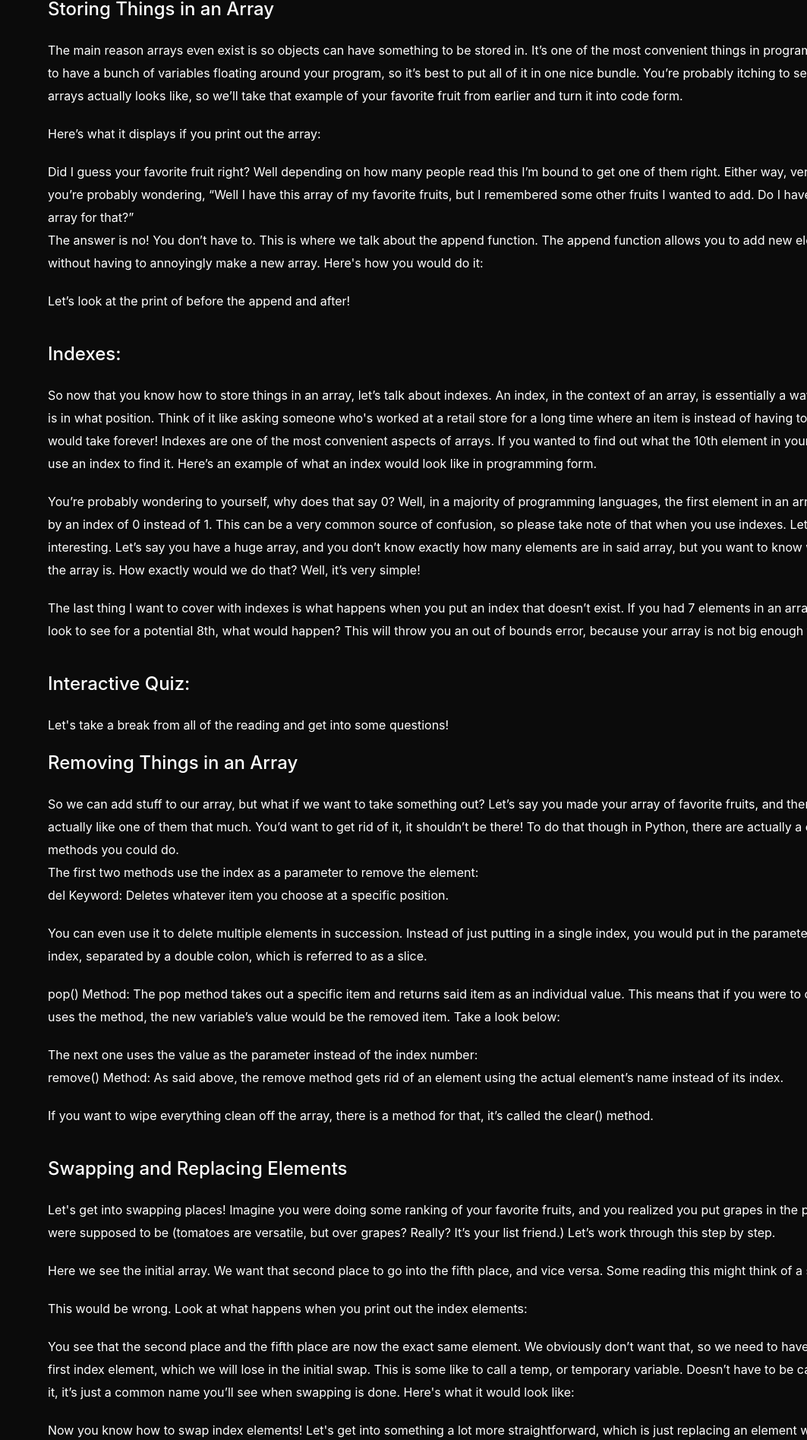
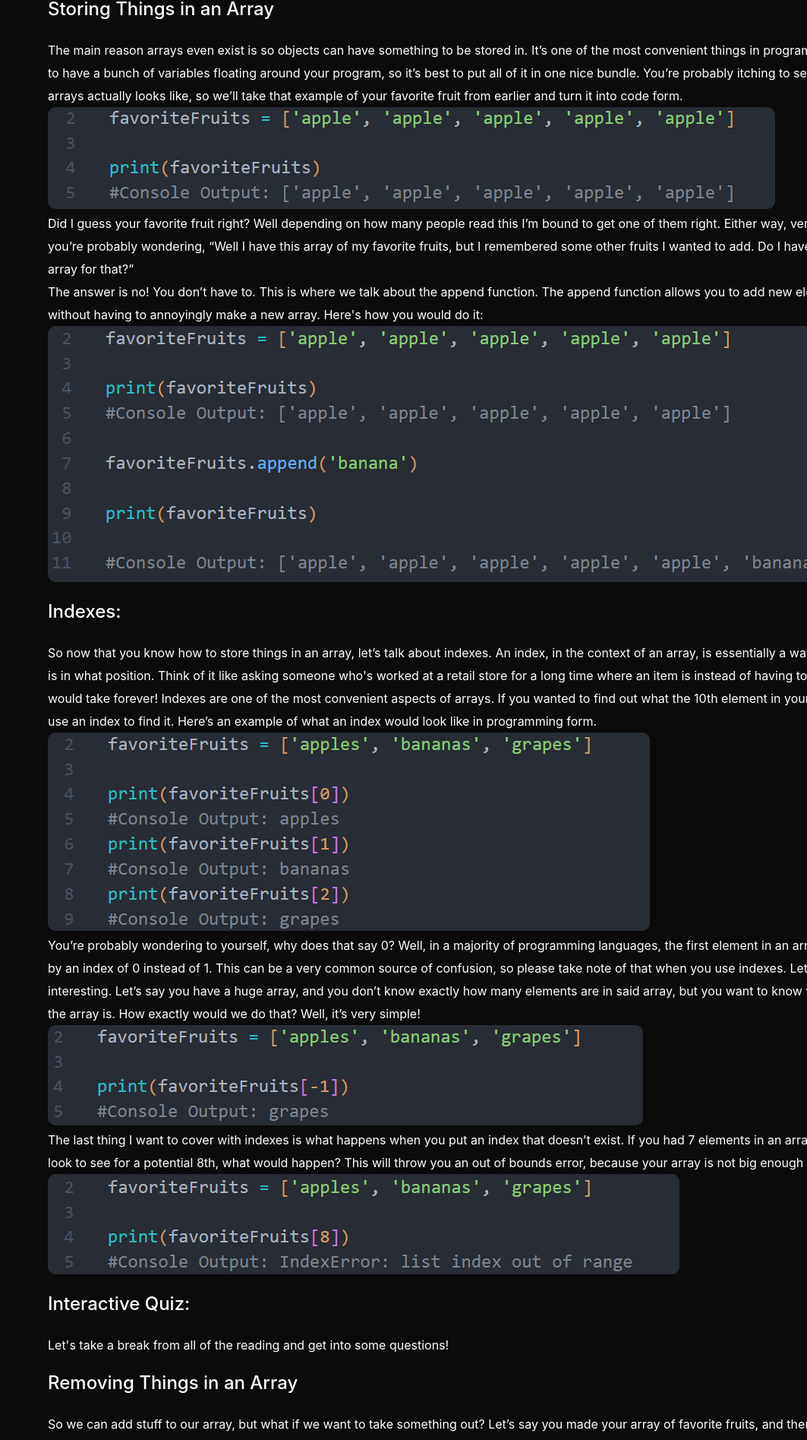
Before and after one commit to tljibbers/Web-App-For-Teaching-CS, a React (Vite) app in the folder web-app-for-teaching-cs/: page /arrays in a window 1280 px wide. Shown: the part 476-2371 px from the top of the page at 76% size, without its empty margins (217-1280 px from the left). Built offline with nearby package versions, Linux system fonts and the light colour scheme.

Commit message:
added images to lesson

```diff
--- a/web-app-for-teaching-cs/src/arrayLesson.jsx
+++ b/web-app-for-teaching-cs/src/arrayLesson.jsx
@@ -2,6 +2,26 @@ import Header from './Header'
 import './arrays.css'
 import {useNavigate} from 'react-router-dom';
 import {useRef} from 'react';
+
+import array1 from './lessonScreenshots/arrays/array1.png'
+import array2 from './lessonScreenshots/arrays/array2.png'
+import array3 from './lessonScreenshots/arrays/arrays3.png'
+import array4 from './lessonScreenshots/arrays/arrays4.png'
+import array5 from './lessonScreenshots/arrays/arrays5.png'
+import array6 from './lessonScreenshots/arrays/arrays6.png'
+import array7 from './lessonScreenshots/arrays/arrays7.png'
+import array8 from './lessonScreenshots/arrays/arrays8.png'
+import array9 from './lessonScreenshots/arrays/arrays9.png'
+import array10 from './lessonScreenshots/arrays/arrays10.png'
+import array11 from './lessonScreenshots/arrays/arrays11.png'
+import array12 from './lessonScreenshots/arrays/arrays12.png'
+import array13 from './lessonScreenshots/arrays/arrays13.png'
+import array14 from './lessonScreenshots/arrays/arrays14.png'
+import array15 from './lessonScreenshots/arrays/arrays15.png'
+import array16 from './lessonScreenshots/arrays/arrays16.png'
+import array17 from './lessonScreenshots/arrays/arrays17.png'
+import array18 from './lessonScreenshots/arrays/arrays18.png'
+import array19 from './lessonScreenshots/arrays/arrays19.png'
 
 function ArrayLesson() {
 
@@ -83,23 +103,19 @@ function ArrayLesson() {
                     <div>
                         <div ref={jumpRef2} className="arrayHeader" id="jump2">Storing Things in an Array</div>
                         <div className="arrayTextContent">The main reason arrays even exist is so objects can have something to be stored in. It’s one of the most convenient things in programming. You wouldn’t want to have a bunch of variables floating around your program, so it’s best to put all of it in one nice bundle. You’re probably itching to see what storing things in arrays actually looks like, so we’ll take that example of your favorite fruit from earlier and turn it into code form.</div>
-                        <img />
-                        <div className="arrayTextContent">Here’s what it displays if you print out the array:</div>
-                        <img />
+                        <img src={array1}/>
                         <div className="arrayTextContent">Did I guess your favorite fruit right? Well depending on how many people read this I’m bound to get one of them right. Either way, very simple right? Now you’re probably wondering, “Well I have this array of my favorite fruits, but I remembered some other fruits I wanted to add. Do I have to make an entirely new array for that?” </div>
                         <div className="arrayTextContent">The answer is no! You don’t have to. This is where we talk about the append function. The append function allows you to add new elements to the array without having to annoyingly make a new array. Here's how you would do it:</div>
-                        <img />
-                        <div className="arrayTextContent">Let’s look at the print of before the append and after!</div>
-                        <img />
+                        <img src={array2}/>
                     </div>
                     <div>
                         <div ref={jumpRef3} className="arrayHeader" id="jump3">Indexes:</div>
                         <div className="arrayTextContent">So now that you know how to store things in an array, let’s talk about indexes. An index, in the context of an array, is essentially a way to look up what element is in what position. Think of it like asking someone who's worked at a retail store for a long time where an item is instead of having to look for it solo. That would take forever! Indexes are one of the most convenient aspects of arrays. If you wanted to find out what the 10th element in your array was, you would use an index to find it. Here’s an example of what an index would look like in programming form.</div>
-                        <img />
+                        <img src={array3}/>
                         <div className="arrayTextContent">You’re probably wondering to yourself, why does that say 0? Well, in a majority of programming languages, the first element in an array is actually represented by an index of 0 instead of 1. This can be a very common source of confusion, so please take note of that when you use indexes. Let's try something interesting. Let’s say you have a huge array, and you don’t know exactly how many elements are in said array, but you want to know what the last element in the array is. How exactly would we do that? Well, it’s very simple!</div>
-                        <img />
+                        <img src={array5}/>
                         <div className="arrayTextContent">The last thing I want to cover with indexes is what happens when you put an index that doesn’t exist. If you had 7 elements in an array, and then you tried to look to see for a potential 8th, what would happen? This will throw you an out of bounds error, because your array is not big enough to have an 8th element.</div>
-                        <img/>
+                        <img src={array4}/>
                     </div>
                     <div>
                         <div ref={jumpRef4} className="arrayHeader" id="jump4">Interactive Quiz:</div>
@@ -110,29 +126,28 @@ function ArrayLesson() {
                         <div className="arrayTextContent">So we can add stuff to our array, but what if we want to take something out? Let’s say you made your array of favorite fruits, and then realized that you didn’t actually like one of them that much. You’d want to get rid of it, it shouldn’t be there! To do that though in Python, there are actually a couple of different methods you could do.</div>
                         <div className="arrayTextContent">The first two methods use the index as a parameter to remove the element:</div>
                         <div className="arrayTextContent">del Keyword: Deletes whatever item you choose at a specific position. </div>
-                        <img />
+                        <img src={array6}/>
                         <div className="arrayTextContent">You can even use it to delete multiple elements in succession. Instead of just putting in a single index, you would put in the parameter a start index and an end index, separated by a double colon, which is referred to as a slice.</div>
-                        <img />
+                        <img src={array7}/>
                         <div className="arrayTextContent">pop() Method: The pop method takes out a specific item and returns said item as an individual value. This means that if you were to create a new variable that uses the method, the new variable’s value would be the removed item. Take a look below:</div>
-                        <img />
+                        <img src={array8}/>
                         <div className="arrayTextContent">The next one uses the value as the parameter instead of the index number:</div>
                         <div className="arrayTextContent">remove() Method: As said above, the remove method gets rid of an element using the actual element’s name instead of its index.</div>
-                        <img />
+                        <img src={array9} id="array9"/>
                         <div className="arrayTextContent">If you want to wipe everything clean off the array, there is a method for that, it’s called the clear() method.</div>
-                        <img />
+                        <img src={array10} id='array10'/>
                     </div>
                     <div>
                         <div ref={jumpRef6} className="arrayHeader" id="jump6">Swapping and Replacing Elements</div>
                         <div className="arrayTextContent">Let's get into swapping places! Imagine you were doing some ranking of your favorite fruits, and you realized you put grapes in the place where tomatoes were supposed to be (tomatoes are versatile, but over grapes? Really? It’s your list friend.) Let’s work through this step by step.</div>
-                        <img/>
-                        <div className="arrayTextContent">Here we see the initial array. We want that second place to go into the fifth place, and vice versa. Some reading this might think of a solution like this:</div>
-                        <img />
+                        <div className="arrayTextContent"> What we want is for the second place (grapes) to go into the fifth place (tomatoes), and vice versa. Some reading this might think of a solution like this:</div>
+                        <img src={array11}/>
                         <div className="arrayTextContent">This would be wrong. Look at what happens when you print out the index elements:</div>
-                        <img />
+                        <img src={array12}/>
                         <div className="arrayTextContent">You see that the second place and the fifth place are now the exact same element. We obviously don’t want that, so we need to have something hold onto the first index element, which we will lose in the initial swap. This is some like to call a temp, or temporary variable. Doesn’t have to be called that when you make it, it’s just a common name you’ll see when swapping is done. Here's what it would look like:</div>
-                        <img />
+                        <img src={array13}/>
                         <div className="arrayTextContent">Now you know how to swap index elements! Let's get into something a lot more straightforward, which is just replacing an element with a new element. Instead of removing tomatoes from the fruits list, you want to get rid of grapes entirely, and replace them with Honeydew (wow). All you have to do is assign a new element to the array’s index.</div>
-                        <img />
+                        <img src={array14}/>
                     </div>
                     <div>
                         <div ref={jumpRef7} className="arrayHeader" id="jump7">Interactive Quiz #2</div>
@@ -141,15 +156,15 @@ function ArrayLesson() {
                     <div>
                         <div ref={jumpRef8} className="arrayHeader" id="jump8">Some Extra Concepts:</div>
                         <div className="arrayTextContent">Sometimes you’re going to want to know exactly how long your array is. You can do that with the len() method, which returns a number that represents the total amount of elements in the array.</div>
-                        <img />
+                        <img src={array15}/>
                         <div className="arrayTextContent">If you want to copy your array list, you can do so with the copy() method, which is self-explanatory.</div>
-                        <img />
+                        <img src={array16}/>
                         <div className="arrayTextContent">If you had an array full of numbers out of order and wanted to immediately sort them, you can use the sort() method to put them in place (there are other methods of doing this as well, but there are a lot of ways to go before you learn those).</div>
-                        <img />
+                        <img src={array17}/>
                         <div className="arrayTextContent">If you want to add an element at a specific position, you would use the insert() method, which inserts a new element into the array and extends the array length.</div>
-                        <img />
+                        <img src={array18}/>
                         <div className="arrayTextContent">Realized that you wrote your list wrong and you actually meant to have it in reverse? No problem! Just use the reverse() method!</div>
-                        <img />
+                        <img src={array19}/>
                     </div>
                     <div>
                         <div ref={jumpRef9} className="arrayHeader" id="jump9">Conclusion</div>
--- a/web-app-for-teaching-cs/src/arrays.css
+++ b/web-app-for-teaching-cs/src/arrays.css
@@ -51,3 +51,11 @@
     width: 1200px;
     font-weight: thin;
 }
+
+img {
+    border-radius: 10px;
+}
+
+#array9, #array10 {
+    width: 1000px;
+}
```
Also changed, not shown: web-app-for-teaching-cs/src/lessonScreenshots/arrays/arrays18.png (added), web-app-for-teaching-cs/src/lessonScreenshots/arrays/arrays19.png (added).
